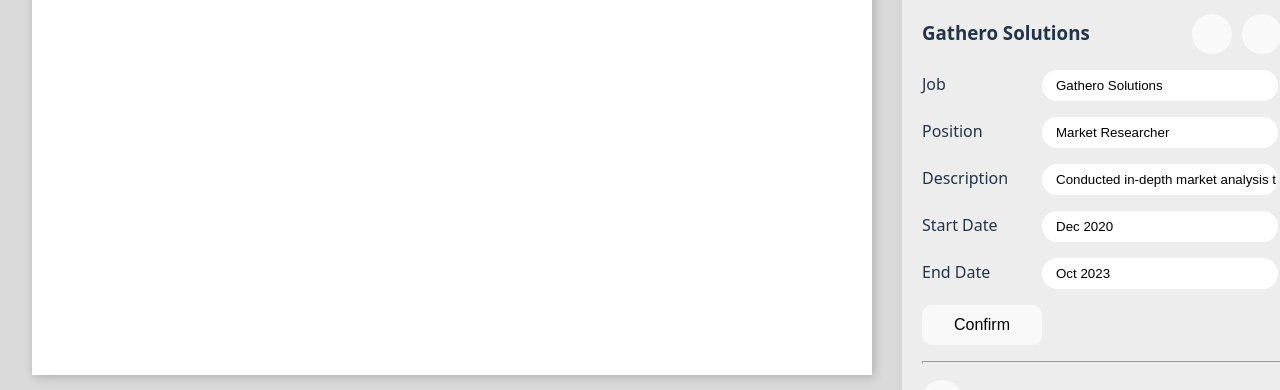
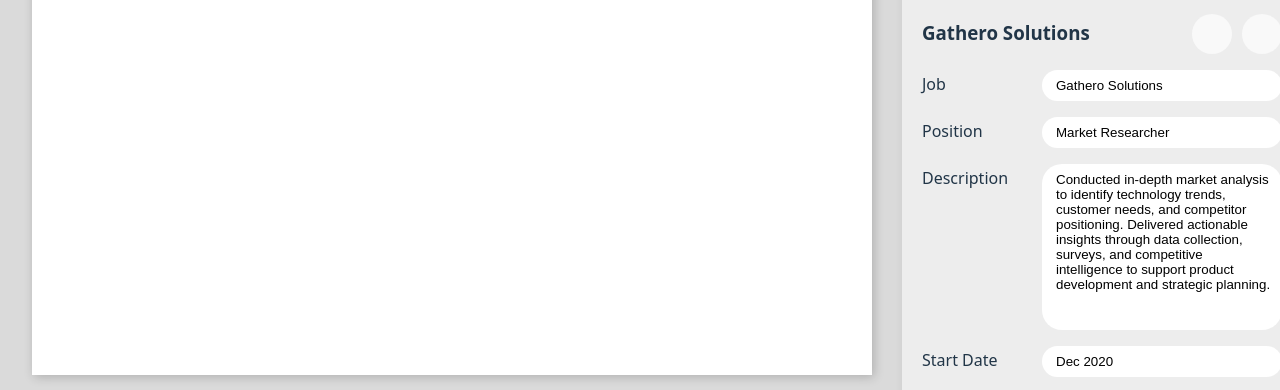
Before and after one commit to slabwu/cv, a React (Vite) app: page / in a window 1280 px wide. Both pictures are taken after a click on the button 1212 px from the left and 939 px from the top of the page. Shown: the part 905-1295 px from the top of the page. Built offline with nearby package versions, Linux system fonts and the light colour scheme; some icons are missing.

Commit message:
Increase size of description

```diff
--- a/src/App.css
+++ b/src/App.css
@@ -153,12 +153,18 @@
   transform: translateY(2px);
 }
 
-input {
+input, textarea {
   margin-left: 10px;
   border: none;
   border-radius: 20px;
-  padding: 8px 2px 8px 14px;
-  width: 220px;
+  padding: 8px 10px 8px 14px;
+  width: 216px;
+}
+
+textarea {
+  resize: none;
+  height: 150px !important;
+  font-family: arial;
 }
 
 .section {
--- a/src/experience.jsx
+++ b/src/experience.jsx
@@ -28,11 +28,14 @@
 
                 { isActive && (
                     <section>
-                        {fields.map(({ name, value }) => (
-                            <>
-                                <Field key={value} name={name} value={job[value]} onChange={e => handleChange(value, e.target.value)}></Field>
-                            </>
-                        ))}
+                        {fields.map(({ name, value }, index) => {
+                            let description = index === 2
+                            return (
+                                <>
+                                    <Field key={value} name={name} value={job[value]} onChange={e => handleChange(value, e.target.value)} description={description}></Field>
+                                </>
+                            )
+                        })}
                         <button onClick={() => activate(null)}>Confirm</button>
                     </section>
                 )}
--- a/src/field.jsx
+++ b/src/field.jsx
@@ -1,8 +1,8 @@
-export default function Field({ name, value, onChange }) {
+export default function Field({ name, value, onChange , description }) {
   return (
     <label>
       <p>{name}</p>
-      <input name={value} value={value} onChange={onChange} />
+      {description ? <textarea name={value} value={value} onChange={onChange}></textarea> : <input name={value} value={value} onChange={onChange} />}
       <br />
     </label>
   );
```
